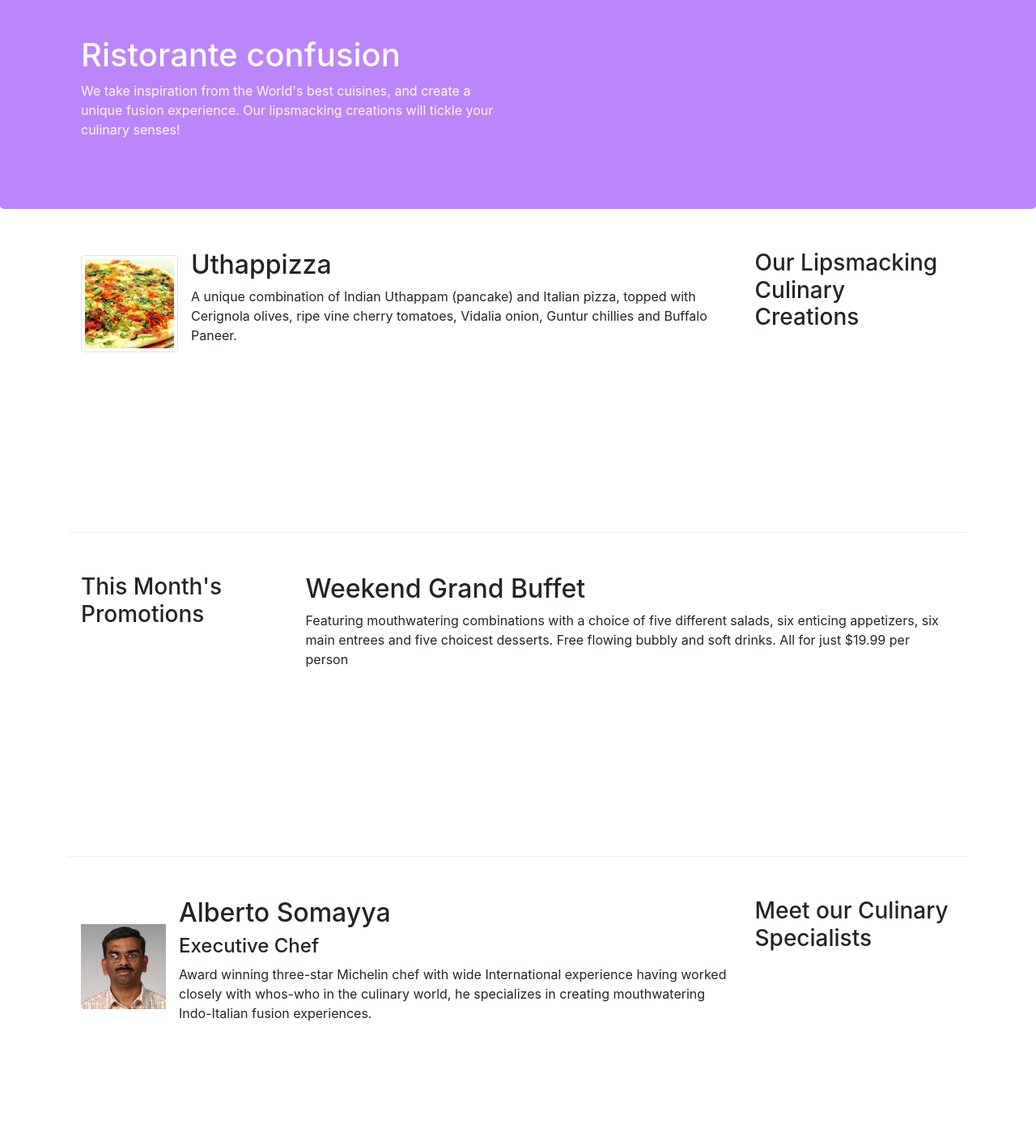
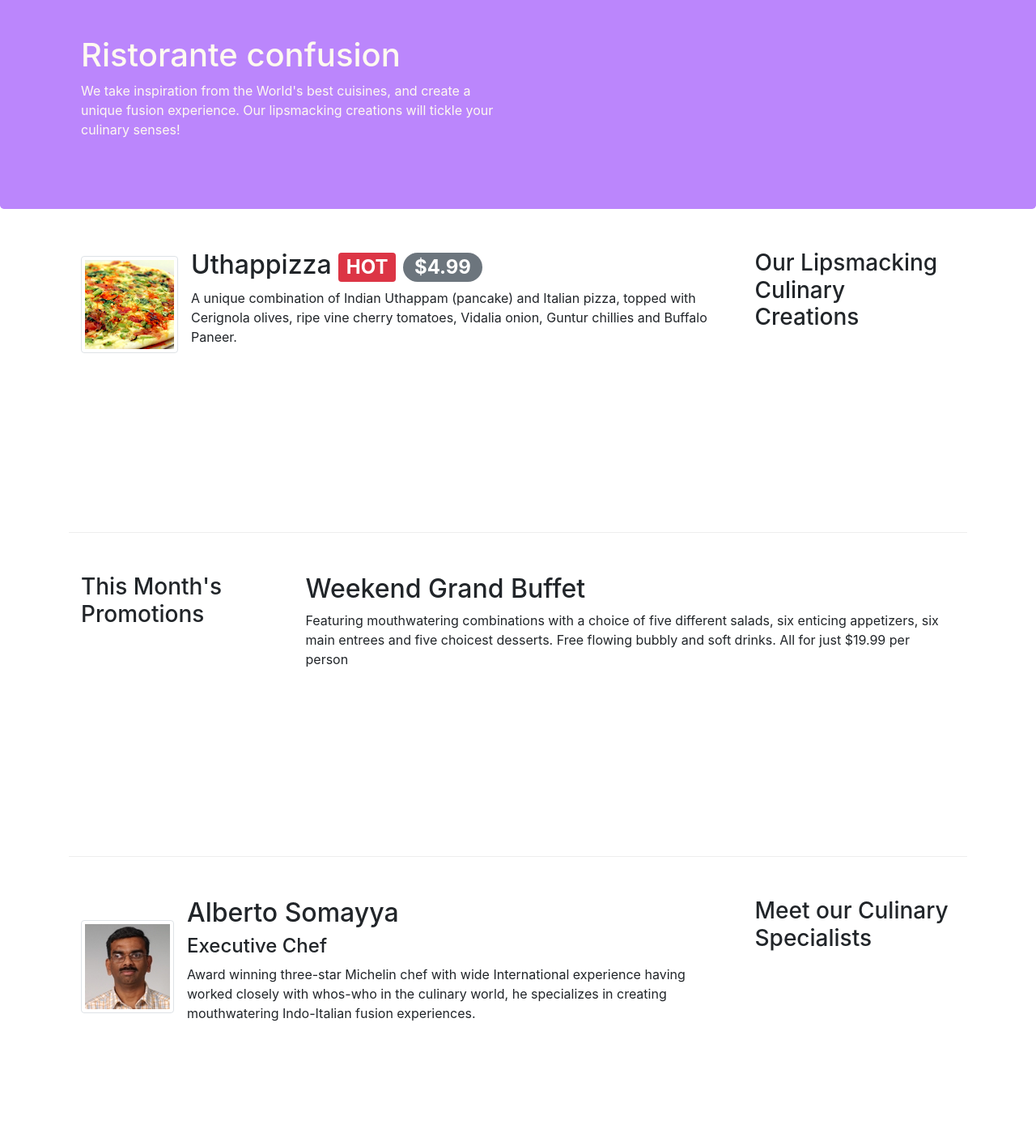
Before and after one commit to ab77-oss/test1, a website: page index.html in a window 1280 px wide. Shown: the part 76-1486 px from the top of the page at 81% size. Drawn offline with nearby package versions, Linux system fonts and the light colour scheme.

Commit message:
alert user

```diff
--- a/index.html
+++ b/index.html
@@ -51,7 +51,7 @@
                 <div class="media">
                     <img src="img/uthappizza.png"  class="d-flex mr-3 img-thumbnail align-self-center" alt="uthappizza">
                     <div class="media-body">
-                        <h2 class="mt-0">Uthappizza</h2>
+                        <h2 class="mt-0">Uthappizza <span class="badge badge-danger">HOT</span> <span class="badge badge-pill badge-secondary">$4.99</span></h2>
                         <p class="d-none d-sm-block">A unique combination of Indian Uthappam (pancake) and Italian pizza, topped with Cerignola olives, ripe vine cherry tomatoes, Vidalia onion, Guntur chillies and Buffalo Paneer.</p>
                     </div>
 
@@ -73,7 +73,7 @@
             </div>
             <div class="col col-sm order-sm-first col-md">
                 <div class="media">
-                    <img class="d-flex mr-3 align-self-center img-thumblnail" src="img/alberto.png" alt="alberto" srcset="">
+                    <img class=" d-flex mr-3 align-self-center img-thumbnail" src="img/alberto.png" alt="alberto" srcset="">
                     <div class="media-body">
                         <h2 class="mt-0">Alberto Somayya</h2>
                         <h4>Executive Chef</h4>
```
